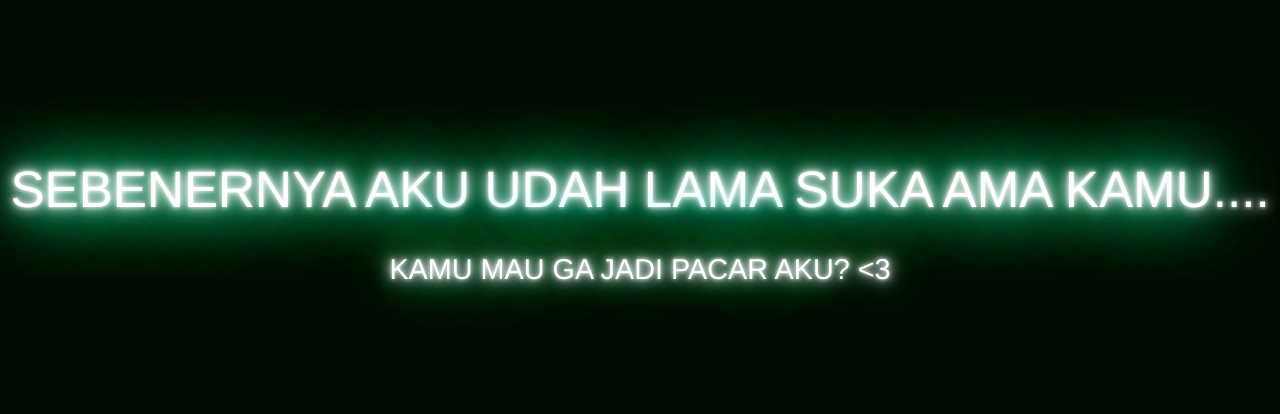
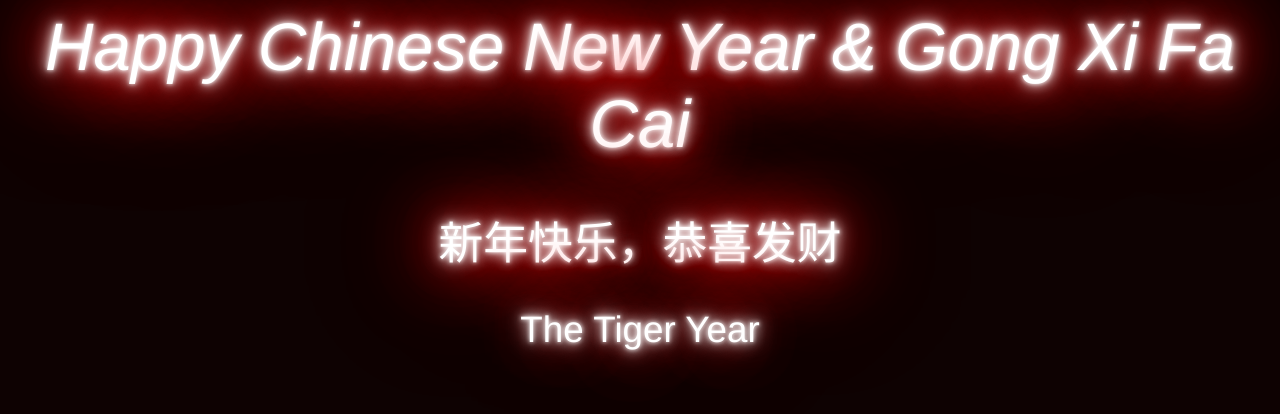
Before and after one commit to BlackSkull457/BlackSkull457.github.io, a plain HTML site: page index.html in a window 1280 px wide. Drawn offline with Linux system fonts and the light colour scheme.

Commit message:
Add files via upload

```diff
--- a/index.html
+++ b/index.html
@@ -1,6 +1,6 @@
 <html>
     <head>
-        <title> Dibuka :) </title>
+    <title> Happy Chinese new year </title>
     <style>
     .neonText {
         animation: flicker 1.5s infinite alternate;
@@ -8,23 +8,23 @@
       }
 
       h1 {
-    font-size: 3.2rem;
+        font-size: 4.2rem;
       }
 
       /* Flickering animation */
       @keyframes flicker {
 
-    0%, 18%, 22%, 25%, 53%, 57%, 100% {
+        0%, 18%, 22%, 25%, 53%, 57%, 90% {
 
             text-shadow:
             0 0 4px #fff,
             0 0 11px #fff,
             0 0 19px #fff,
-        0 0 40px #0fa,
-        0 0 80px #0fa,
-        0 0 90px #0fa,
-        0 0 100px #0fa,
-        0 0 150px #0fa;
+            0 0 40px rgb(255, 17, 0),
+            0 0 80px rgb(255, 17, 0),
+            0 0 90px rgb(255, 17, 0),
+            0 0 100px rgb(255, 17, 0),
+            0 0 150px rgb(255, 17, 0);
 
         }
 
@@ -37,9 +37,9 @@
       /* Additional styling */
 
       h2 {
-  font-size: 1.8rem;
+       font-size: 2.8rem;
       }
-  h3 {font-size: 1rem;}
+      h3{font-size: 2.3rem;}
       .container {
         margin-top: 20vh;
       }
@@ -47,21 +47,26 @@
       body {
         font-size: 18px;
         font-family: "Helvetica Neue", sans-serif;
-    background-color: #010a01;
+        background-color: rgb(14, 2, 2);
       }
-
-  h1, h2, h3 {
+      h1{
           text-align: center;
-    text-transform: uppercase;
+          font-weight: 400;
+          font-style: italic;
+      }
+      h2{
+          text-align: center;
+        font-weight: 400;
+    }
+    h3{
+          text-align: center;
         font-weight: 400;
     }
       </style>
+      <body>
+          <script> alert ("heiii there :)")</script>
+          <h1 class="neonText">Happy Chinese New Year & Gong Xi Fa Cai</h1>
+          <h2 class="neonText">新年快乐，恭喜发财</h2>
+          <h3 class="neonText">The Tiger Year</h3>
+      </body>
     </head>
-        <body>
-            <script>alert ("Haiii :)"); alert ("Dibaca sampe abis yaa..."); alert ("Yg ngirim ini pengen ngasih tau ke kamu...");</script>
-            <div class="container">
-        <h1 class="neonText">Sebenernya aku udah lama suka ama kamu.... </h1>
-    <h2 class="neonText">Kamu mau ga jadi pacar aku? <3</h2>
-            </div>
-        </body>
-        </html>
```
Lines whose indentation alone changed are shown as unchanged.
